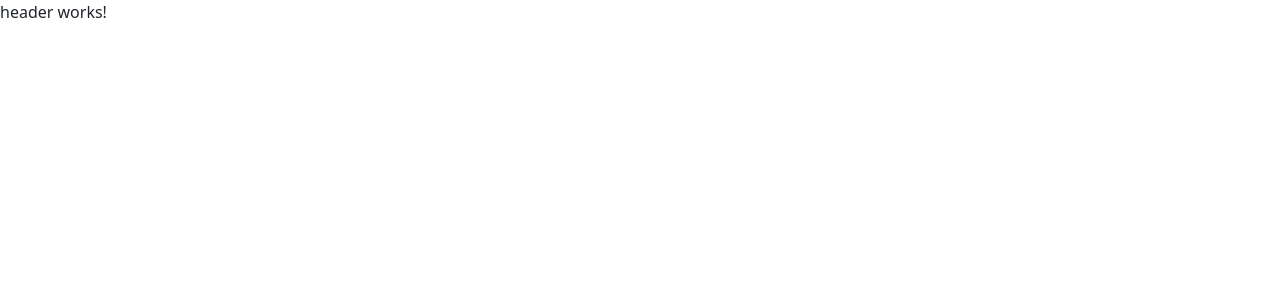
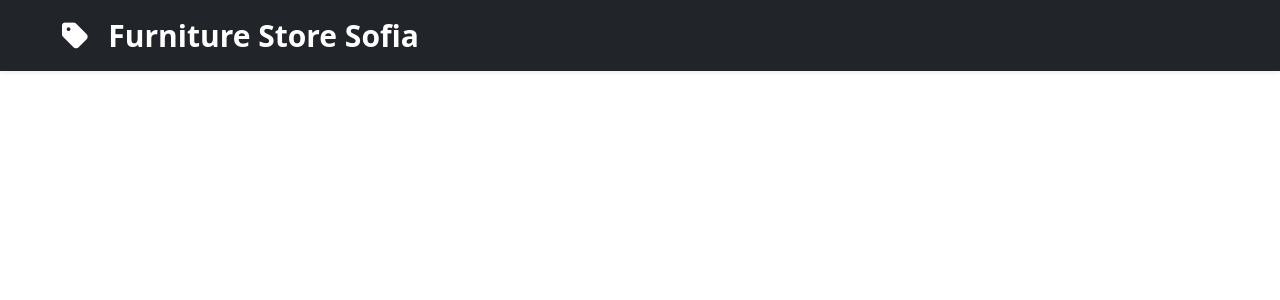
Before and after one commit to EvgeniGamanski/FurnitureStoreWebshop, an Angular app in the folder furnitureStore/: page / in a window 1280 px wide. Shown: the top 300 px of the page. Built offline with nearby package versions, Linux system fonts and the light colour scheme.

Commit message:
Update header.component.html

```diff
--- a/furnitureStore/src/app/components/header/header.component.html
+++ b/furnitureStore/src/app/components/header/header.component.html
@@ -1 +1,8 @@
-<p>header works!</p>
+<header>
+    <div class="navbar navbar-dark bg-dark shadow-sm">
+        <div class="navbar-brand align-item-center d-flex">
+        <i style="font-size:30px;color:white;margin-left:62px;margin-right: 20px;margin-top:8px;" class="fas fa-tag"></i>
+        <strong style="color:white;font-size:30px;">Furniture Store Sofia </strong>
+    </div>
+    </div>
+</header>
```
